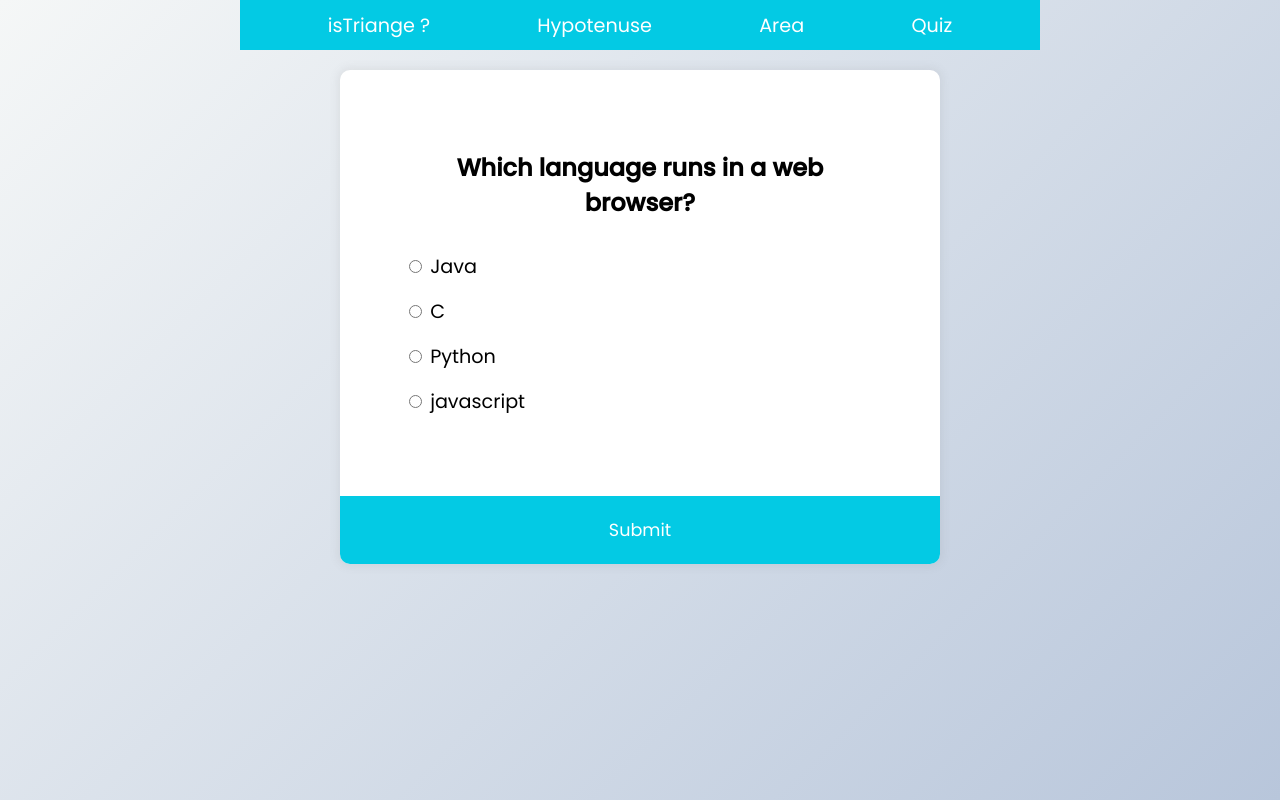
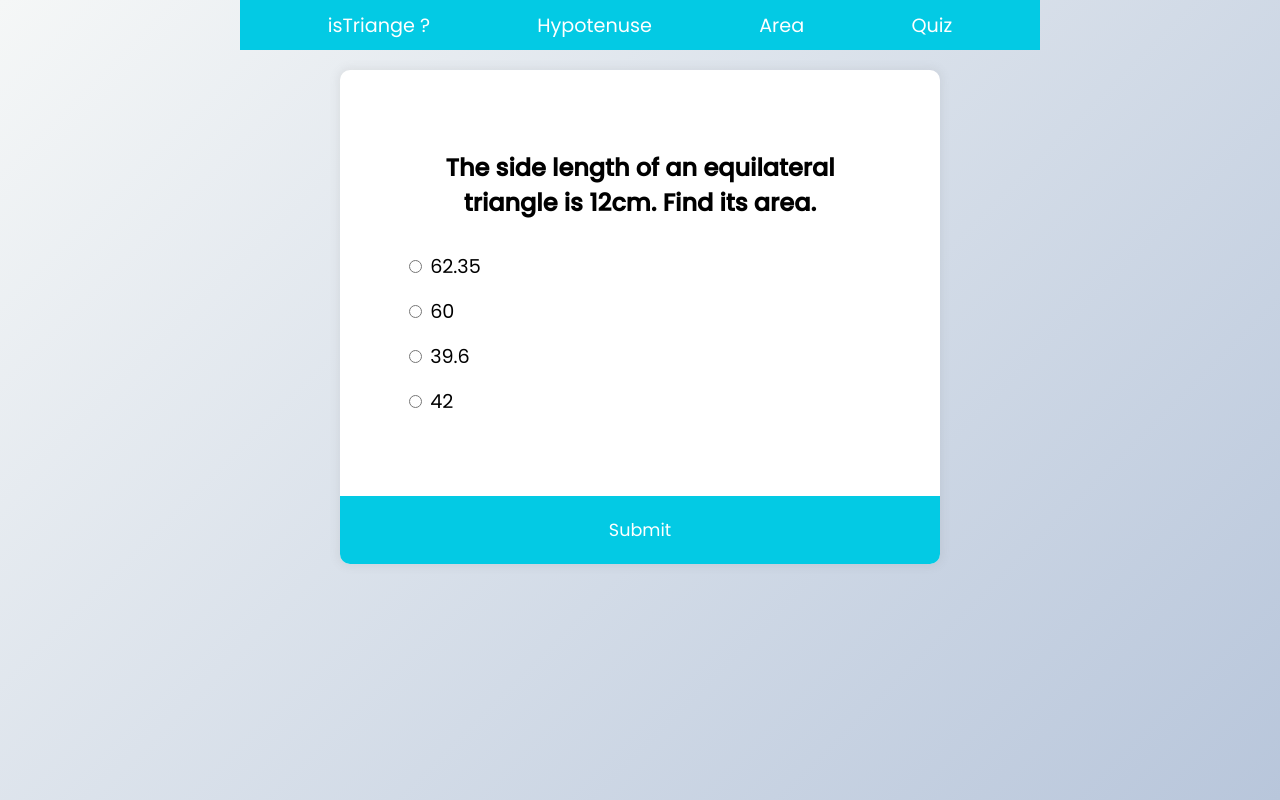
Before and after one commit to wigzen/neoGcamp, a plain HTML site: page isTriangle/quiz/index.html in a window 1280 px wide. Drawn offline with Linux system fonts and the light colour scheme.

Commit message:
questions added

```diff
--- a/isTriangle/quiz/index.html
+++ b/isTriangle/quiz/index.html
@@ -12,9 +12,9 @@
   <header class="container">
     <nav class="navbar">
         <ul class="nav-list">
-            <li class="list-item"><a href="./index.html#istriangle">isTriange ?</a></li>
-            <li class="list-item"><a href="./index.html#two">Hypotenuse</a></li>
-            <li class="list-item"><a href="./index.html#three">Area</a></li>
+            <li class="list-item"><a href="../index.html#istriangle">isTriange ?</a></li>
+            <li class="list-item"><a href="../index.html#two">Hypotenuse</a></li>
+            <li class="list-item"><a href="../index.html#three">Area</a></li>
             <li class="list-item"><a href="quiz/index.html">Quiz</a></li>
         </ul>
     </nav>
--- a/isTriangle/quiz/index.js
+++ b/isTriangle/quiz/index.js
@@ -1,37 +1,52 @@
 const quizData = [
   {
-      question: "Which language runs in a web browser?",
-      a: "Java",
-      b: "C",
-      c: "Python",
-      d: "javascript",
+      question: "The side length of an equilateral triangle is 12cm. Find its area.",
+      a: "62.35",
+      b: "60",
+      c: "39.6",
+      d: "42",
+      correct: "a",
+  },
+  {
+      question: "If the two angles of a triangle are 45° and 60°, respectively, then find the third angle.",
+      a: "∠A + ∠B + ∠C = 180°",
+      b: "∠C = 180 – ∠A – ∠B",
+      c: "∠C = 180 – 45 – 60",
+      d: "∠C = 75°",
       correct: "d",
   },
   {
-      question: "What does CSS stand for?",
-      a: "Central Style Sheets",
-      b: "Cascading Style Sheets",
-      c: "Cascading Simple Sheets",
-      d: "Cars SUVs Sailboats",
+      question: "What What is the third angle for the triangle where angle1 = 45° and angle2 = 45°?",
+      a: "45",
+      b: "90",
+      c: "180",
+      d: "60",
       correct: "b",
   },
   {
-      question: "What does HTML stand for?",
-      a: "Hypertext Markup Language",
-      b: "Hypertext Markdown Language",
-      c: "Hyperloop Machine Language",
-      d: "Helicopters Terminals Motorboats Lamborginis",
-      correct: "a",
-  },
-  {
-      question: "What year was JavaScript launched?",
-      a: "1996",
-      b: "1995",
-      c: "1994",
+      question: "A triangle can have",
+      a: "three right angle",
+      b: "one right angle",
+      c: "two right angle",
       d: "none of the above",
       correct: "b",
   },
-
+  {
+    question: "The perimeter of scalene triangle with sides a, b, c is",
+    a: "a+b+c",
+    b: "2a",
+    c: "1/2*(base*height)",
+    d: "none of the above",
+    correct: "a",
+},
+{
+  question: "A scalene triangle has ___ lines of symmetry",
+  a: "two",
+  b: "15",
+  c: "Zero",
+  d: "none of the above",
+  correct: "c",
+},
 
 ];
 
```
